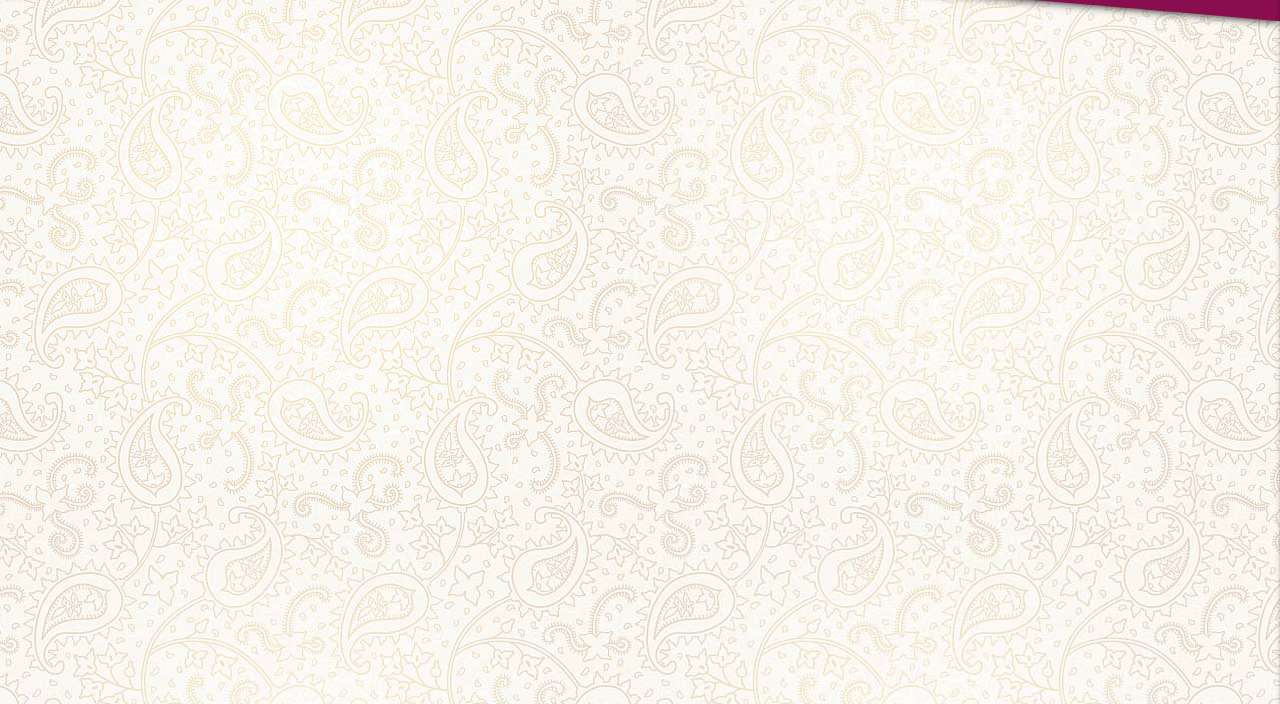
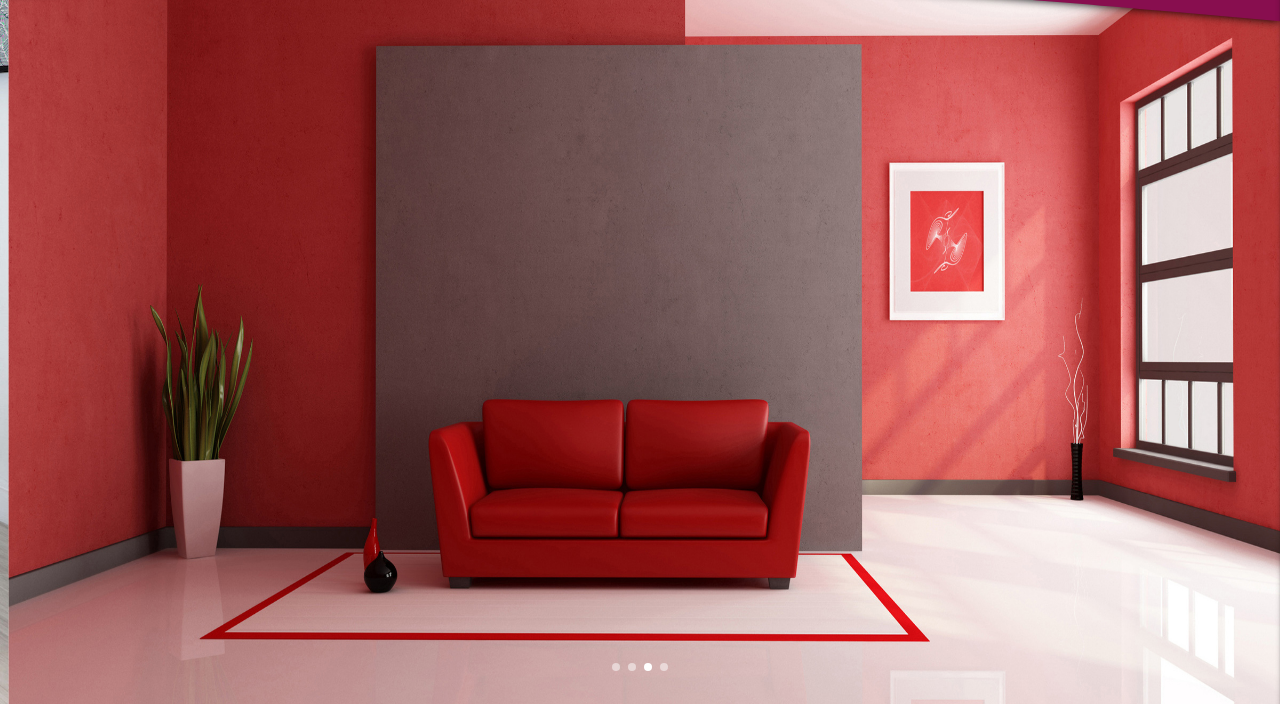
Before and after one commit to RaminMajidi/decoration-group, a plain HTML site: page index.html in a window 1280 px wide. Shown: the part 96-800 px from the top of the page. Drawn offline with Linux system fonts and the light colour scheme.

Commit message:
creating Carousel

```diff
--- a/assets/css/style.css
+++ b/assets/css/style.css
@@ -13,61 +13,64 @@
     text-align: right;
 }
 
-body{
+body {
     background: url(/assets/images/body_back4.jpg) repeat;
 }
 
 /* scrollbars */
-::-webkit-scrollbar{
+::-webkit-scrollbar {
     width: 5px !important;
 }
-::-webkit-scrollbar-track{
+
+::-webkit-scrollbar-track {
     background-color: #f1f1f1;
     border-radius: 32px;
 }
-::-webkit-scrollbar-thumb{
+
+::-webkit-scrollbar-thumb {
     background: #888;
     border-radius: 32px;
 }
-::-webkit-scrollbar-thumb:hover{
+
+::-webkit-scrollbar-thumb:hover {
     background: #555;
 }
 
-.nav_container{
+.nav_container {
     filter: drop-shadow(0 0 5px black);
 }
 
-nav ul li a:hover{
+nav ul li a:hover {
     background: transparent;
 }
 
-nav .brand-logo{
+nav .brand-logo {
     width: 80px;
     height: 64px;
-    top:0px;
+    top: 0px;
 }
 
-nav .brand-logo img{
+nav .brand-logo img {
     width: 100%;
     filter: drop-shadow(0 0 2px white);
     transition: all 200ms ease;
 }
 
-nav .brand-logo img:hover{
+nav .brand-logo img:hover {
     filter: drop-shadow(0 0 15px #f8bbd0);
 }
 
-.navbar_ul{
+.navbar_ul {
     display: flex;
     position: relative;
     right: 85px !important;
 }
 
-.menu_links_desktop::after{
+.menu_links_desktop::after {
     content: "";
     width: 100%;
     height: 3px;
-    background: #f8bbd0 ;
+    background: #f8bbd0;
     display: block;
     position: relative;
     bottom: 10px;
@@ -76,15 +79,15 @@ nav .brand-logo img:hover{
     border-radius: 20%;
 }
 
-.menu_links_desktop:hover::after{
+.menu_links_desktop:hover::after {
     transform: scaleX(1);
 }
 
-.menu_links_desktop.active::after{
+.menu_links_desktop.active::after {
     content: "";
     width: 100%;
     height: 3px;
-    background: #f8bbd0 ;
+    background: #f8bbd0;
     display: block;
     position: relative;
     bottom: 10px;
@@ -93,8 +96,8 @@ nav .brand-logo img:hover{
 }
 
 /* top menu mobile  status */
-#mobile-demo{
-    background: linear-gradient(#4a148cc5 , #c2185bb9 , #4a148cd3) ,
+#mobile-demo {
+    background: linear-gradient(#4a148cc5, #c2185bb9, #4a148cd3),
         url(../images/sideBack5.jpg);
     background-size: cover;
     background-position: center;
@@ -104,28 +107,46 @@ nav .brand-logo img:hover{
     align-items: center;
 }
 
-#mobile-demo li{
+#mobile-demo li {
     width: 100%;
 }
-#mobile-demo li a{
+
+#mobile-demo li a {
     text-align: center;
     color: white;
     transition: all 100ms ease;
 }
-#mobile-demo li a:hover{
+
+#mobile-demo li a:hover {
     background-color: rgba(0, 0, 0, 0.3);
     font-size: 1.3rem;
     backdrop-filter: blur(1px);
 }
 
-#nav_svg{
-   position: fixed;
-   top: 32px;
-   pointer-events: none !important;
+#nav_svg {
+    position: fixed;
+    top: 32px;
+    pointer-events: none !important;
 }
 
-@media(min-width:992px){
-    nav .brand-logo{
+
+.top_carousel {
+    height: calc(100vh - 64px) !important;
+}
+.top_carousel a{
+    display: flex;
+    flex-direction: column;
+    justify-content: center;
+    align-items: center;
+}
+.top_carousel a img {
+    width: unset;
+    min-width: 100% !important;
+    min-height: 100% !important;
+}
+
+@media(min-width:992px) {
+    nav .brand-logo {
         right: 5px !important;
     }
 }
--- a/assets/js/app.js
+++ b/assets/js/app.js
@@ -1,9 +1,21 @@
 document.addEventListener('DOMContentLoaded', function () {
 
-       //event fro sibar handler
-       var elems = document.querySelectorAll('.sidenav');
-       var instances = M.Sidenav.init(elems, {
-           edge: "right"
-       });
-       //********************* */
+    //event fro sibar handler
+    var sideNav = document.querySelectorAll('.sidenav');
+    M.Sidenav.init(sideNav, {
+        edge: "right"
+    });
+    //********************* */
+
+    //event fro top_carousel handler
+    var carousels = document.querySelectorAll('.carousel');
+    M.Carousel.init(carousels, {
+        fullWidth: true,
+        indicators: true,
+    });
+
+    setInterval(()=>{
+        M.Carousel.getInstance(carousels[0]).next()
+    },4000)
+    //********************* */
 });
--- a/index.html
+++ b/index.html
@@ -21,23 +21,25 @@
           <path
             fill="#880e4f "
             fill-opacity="1"
-        d="M0,64L120,58.7C240,53,480,43,720,48C960,53,1200,75,1320,85.3L1440,96L1440,0L1320,0C1200,0,960,0,720,0C480,0,240,0,120,0L0,0Z"
-      ></path>
+            d="M0,64L120,58.7C240,53,480,43,720,48C960,53,1200,75,1320,85.3L1440,96L1440,0L1320,0C1200,0,960,0,720,0C480,0,240,0,120,0L0,0Z"></path>
         </svg>
         <a href="#!" class="brand-logo">
-        <img src="assets/images/logo3.png" alt="">
+          <img src="assets/images/logo3.png" alt>
         </a>
 
-
-      <a href="#" data-target="mobile-demo" class="sidenav-trigger"><i class="fas fa-bars"></i></a>
+        <a href="#" data-target="mobile-demo" class="sidenav-trigger"><i
+            class="fas fa-bars"></i></a>
 
         <ul class="navbar_ul right hide-on-med-and-down main_ul_navbar">
           <li class="tab"><a class="menu_links_desktop active" href="#content1">داشبورد</a></li>
-        <li class="tab"><a class="menu_links_desktop" href="#content2">گالری ها</a></li>
+          <li class="tab"><a class="menu_links_desktop" href="#content2">گالری
+              ها</a></li>
           <li class="tab"><a class="menu_links_desktop " href="#content3">ویدئوها</a></li>
           <li class="tab"><a class="menu_links_desktop" href="#content4">مقالات</a></li>
-        <li class="tab"><a class="menu_links_desktop" href="#content5">تماس با ما</a></li>
-        <li class="tab"><a class="menu_links_desktop" href="#content5">درباره ما</a></li>
+          <li class="tab"><a class="menu_links_desktop" href="#content5">تماس با
+              ما</a></li>
+          <li class="tab"><a class="menu_links_desktop" href="#content5">درباره
+              ما</a></li>
         </ul>
 
       </nav>
@@ -51,6 +53,28 @@
       <li class="tab"><a class="menu_item_list" href="#content5">درباره ما </a></li>
     </ul>
     <!-- header end --------------- -->
+
+    <main>
+      <!-- start slider -->
+      <div class="carousel carousel-slider top_carousel">
+        <a href="#" class="carousel-item">
+          <img src="./assets/images/top_slider/banner1.jpg" alt="desktop_banner1">
+        </a>
+        <a href="#" class="carousel-item">
+          <img src="./assets/images/top_slider/banner2.jpg" alt="desktop_banner2">
+        </a>
+        <a href="#" class="carousel-item">
+          <img src="./assets/images/top_slider/banner3.jpg" alt="desktop_banner3">
+        </a>
+        <a href="#" class="carousel-item">
+          <img src="./assets/images/top_slider/banner4.jpg" alt="desktop_banner4">
+        </a>
+      </div>
+      <!-- end slider -->
+    </main>
+
+
+
     <script src="./assets/js/materialize.min.js"></script>
     <script src="./assets/js/app.js"></script>
   </body>
```
Also changed, not shown: assets/images/mobil_banner1.jpg (added), assets/images/top_slider/banner1.jpg (added), assets/images/top_slider/banner2.jpg (added), assets/images/top_slider/banner3.jpg (added), assets/images/top_slider/banner4.jpg (added). Lines whose indentation alone changed are shown as unchanged.
